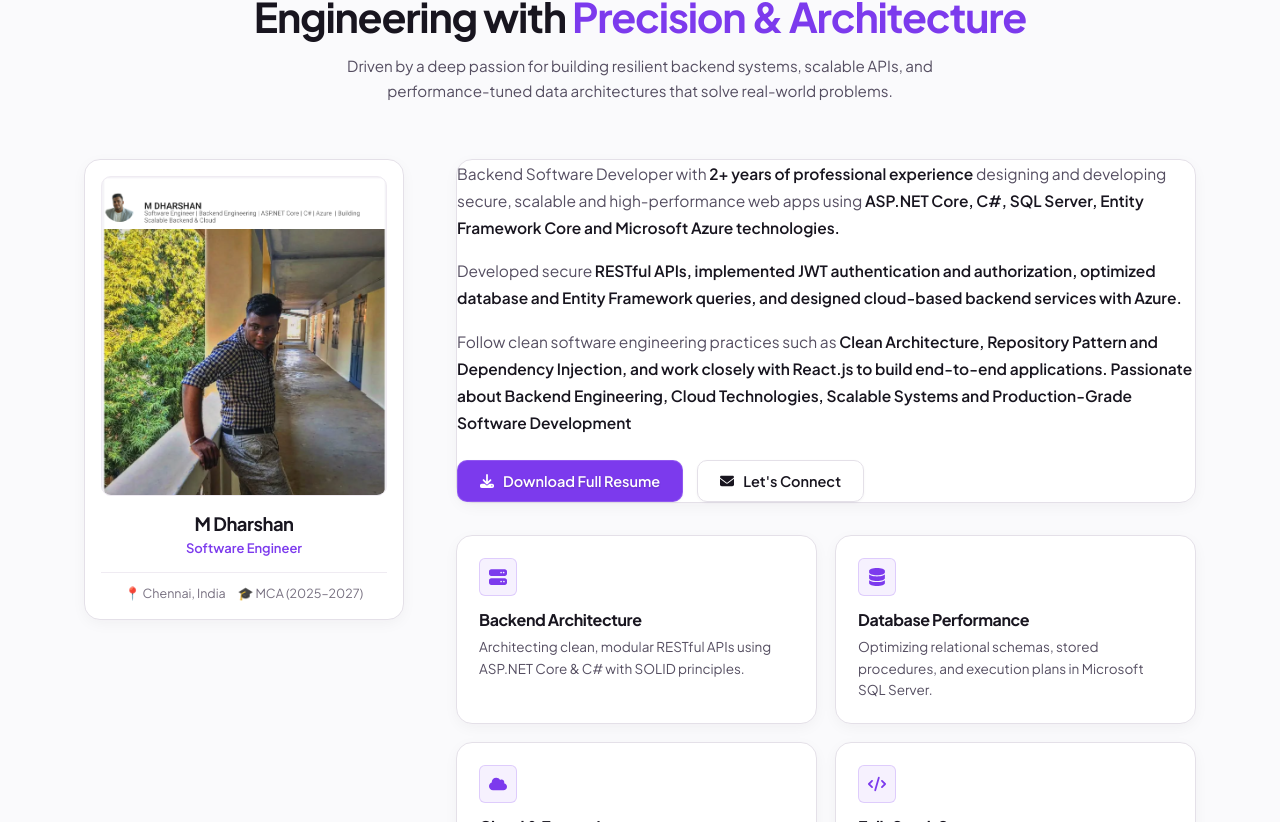
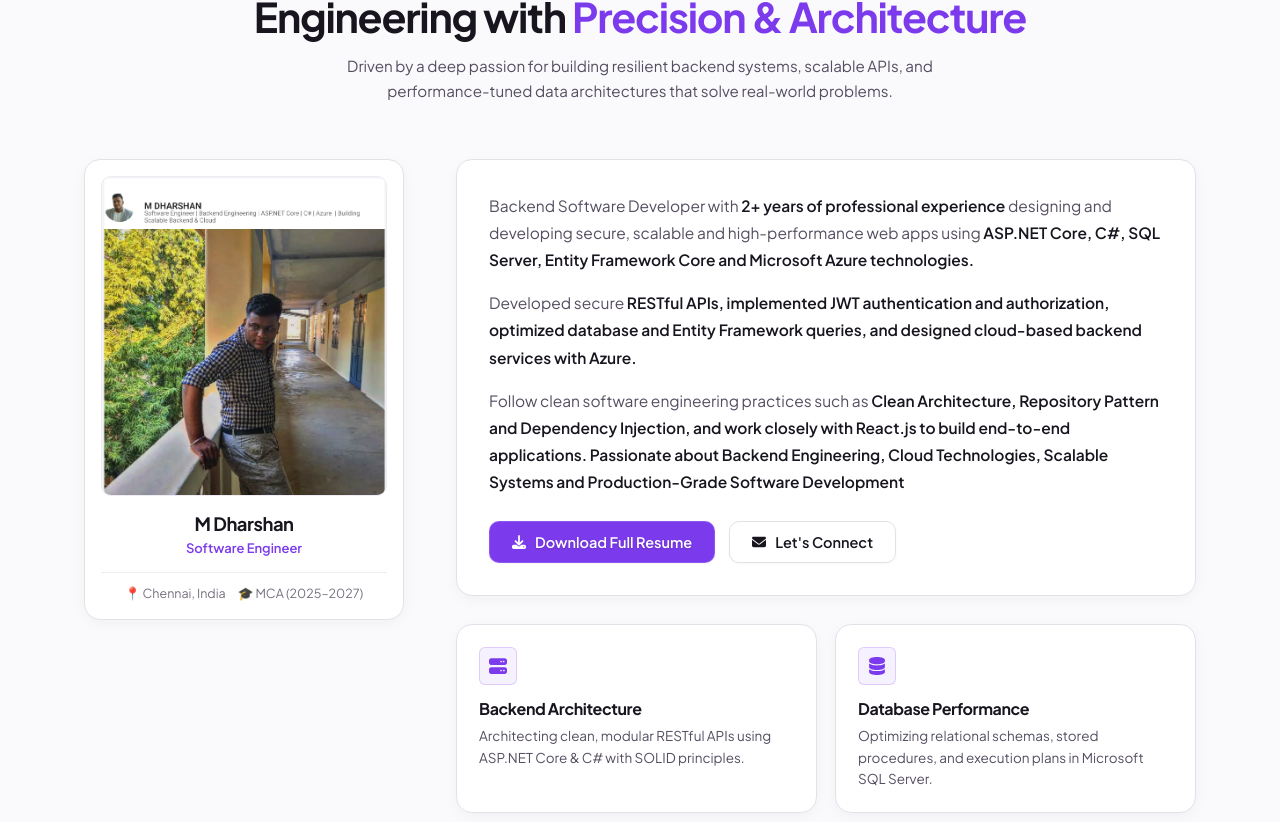
Before and after one commit to Dharshankuma/Portfolio, a React (Vite) app in the folder myPortfolio/client/: page / in a window 1280 px wide. Shown: the part 1058-1880 px from the top of the page. Built offline with nearby package versions, Linux system fonts and the light colour scheme.

Commit message:
commit changes

```diff
--- a/myPortfolio/client/src/Components/About/AboutSection.css
+++ b/myPortfolio/client/src/Components/About/AboutSection.css
@@ -88,17 +88,30 @@
   border-top: 1px solid var(--border-subtle);
 }
 
-/* Right Details - Clean Editorial Style (No Heavy Outer Box) */
+/* Right Details - Clean Spacious Card */
 .about_details {
   display: flex;
   flex-direction: column;
-  gap: 32px;
+  gap: 28px;
 }
 
 .about_narrative {
-  padding: 0; /* Clean open layout without boxed enclosure */
-  background: transparent;
-  border: none;
+  padding: 32px;
+  background: var(--bg-card);
+  border: 1px solid var(--border-card);
+  border-radius: var(--radius-lg);
+  box-shadow: var(--shadow-card);
+  transition: border-color var(--transition-normal), box-shadow var(--transition-normal);
+}
+
+.about_narrative:hover {
+  border-color: var(--border-card-hover);
+}
+
+@media (max-width: 640px) {
+  .about_narrative {
+    padding: 22px 18px;
+  }
 }
 
 .narrative_heading {
@@ -116,7 +129,7 @@
 }
 
 .narrative_text:last-of-type {
-  margin-bottom: 24px;
+  margin-bottom: 26px;
 }
 
 .narrative_text strong {
--- a/myPortfolio/client/src/Components/Footer/Footer.jsx
+++ b/myPortfolio/client/src/Components/Footer/Footer.jsx
@@ -112,9 +112,9 @@ const Footer = () => {
             © {new Date().getFullYear()} M Dharshan. All rights reserved.
           </p>
 
-          <p className="footer_stack_credit">
+          {/* <p className="footer_stack_credit">
             Engineered with <span className="credit_tech">React</span> & <span className="credit_tech">Vite</span>
-          </p>
+          </p> */}
 
           <button
             type="button"
```
